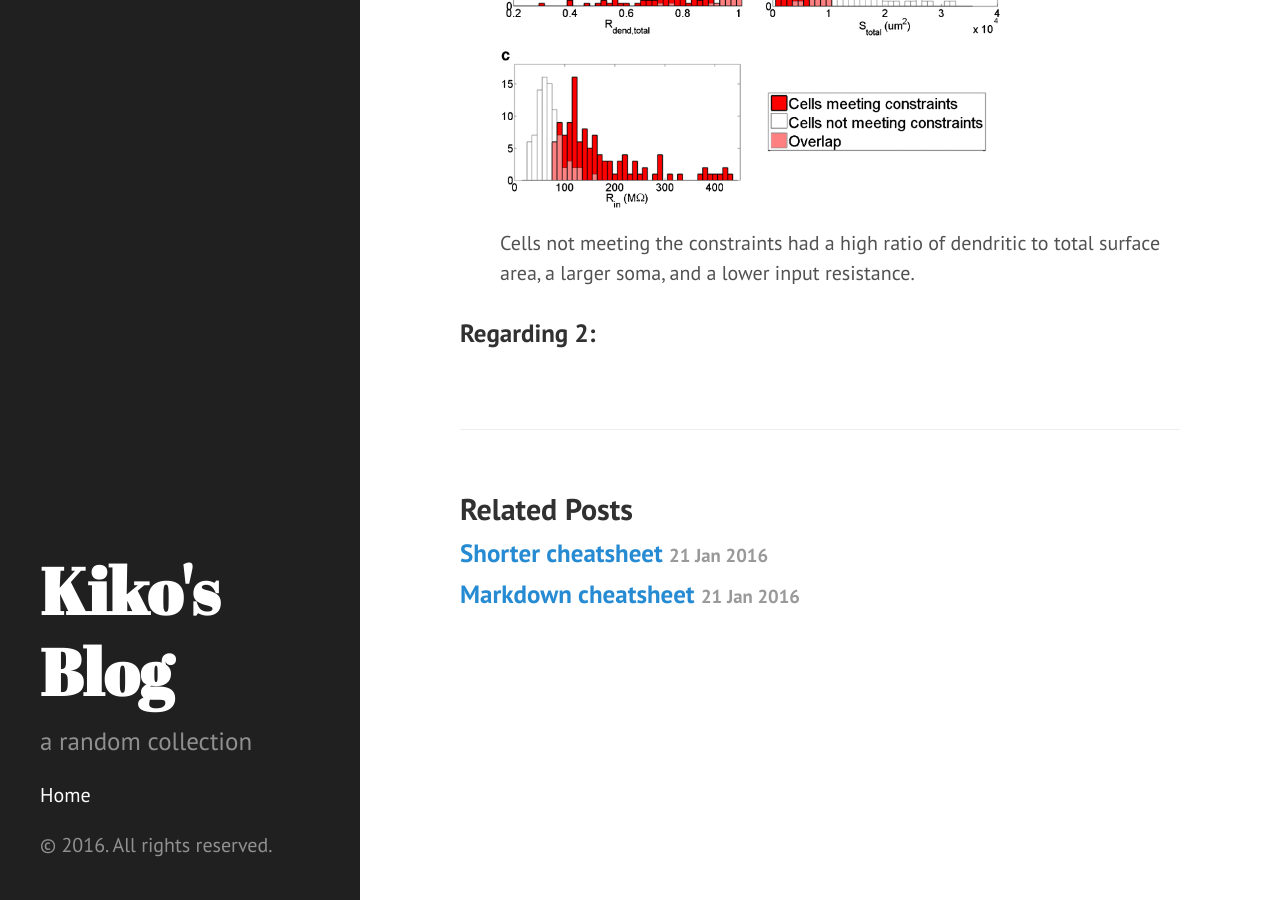
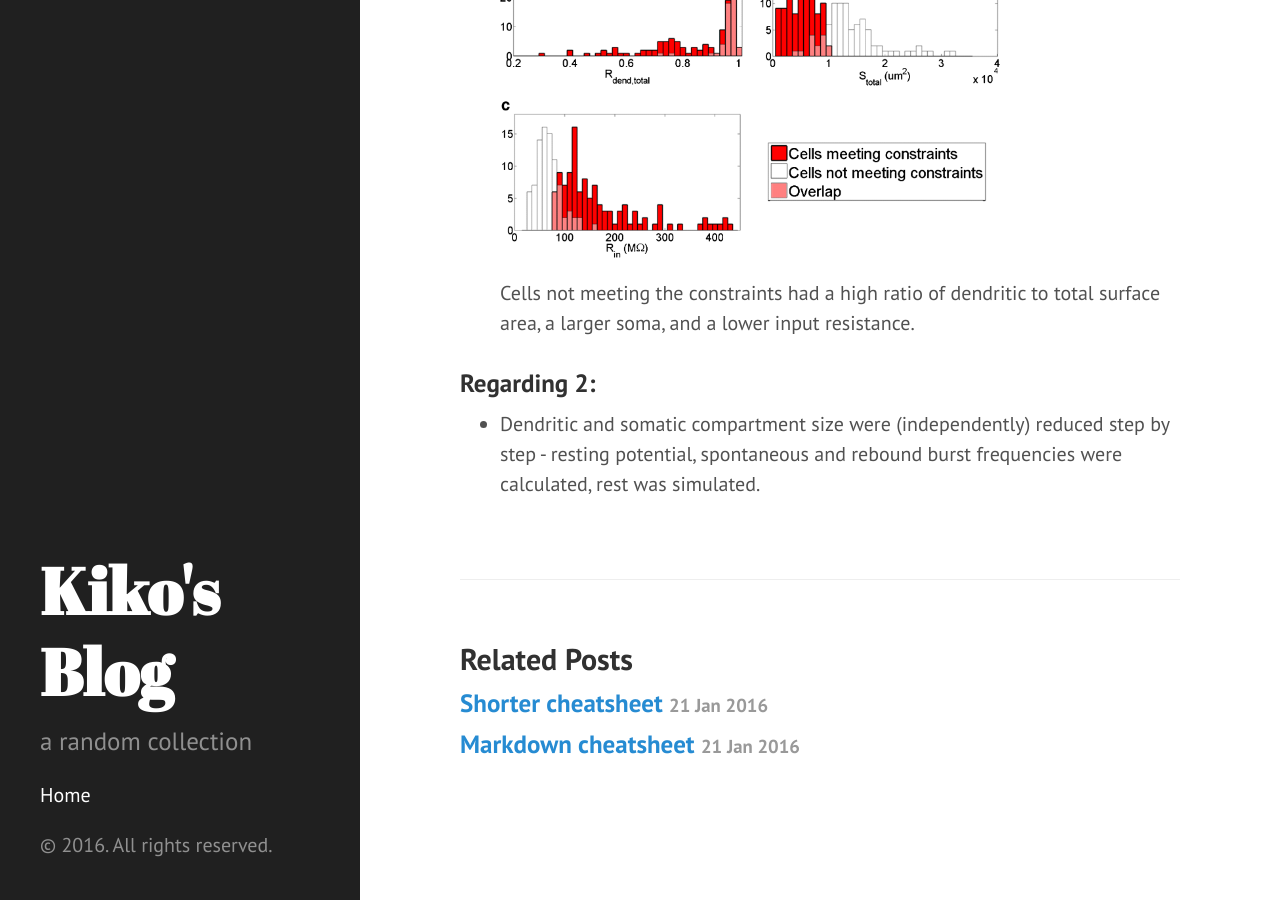
Before and after one commit to KikoBlog/KikoBlog.github.io, a Jekyll site: the page built from _posts/2016-01-21-journal-club-jan-2016.markdown, in a window 1280 px wide and 900 px high, scrolled down 3497 px. Built offline with Jekyll 4.4.1, drawn with Linux system fonts in a browser that asks for light colours; part of the change alters nothing that is shown; some of the changed text lies outside the part shown.

Commit message:
Post update: journal club jan 2016

```diff
--- a/_posts/2016-01-21-journal-club-jan-2016.markdown
+++ b/_posts/2016-01-21-journal-club-jan-2016.markdown
@@ -30,6 +30,9 @@ To explore the relationship between differences in morphology of RGCs and certai
 1. They connect to ON and OFF bipolar cells
 1. ...retinal magic
 1. ON and OFF pathways converge in the visual cortex as simple cells
+
+S-cell: sustained
+T-cell: transient
 
 ...what is alpha-like behaviour?
 
@@ -77,3 +80,4 @@ Different ion channel concentrations are given in Table 4.
 Cells not meeting the constraints had a high ratio of dendritic to total surface area, a larger soma, and a lower input resistance.
 
 ### Regarding 2:
+* Dendritic and somatic compartment size were (independently) reduced step by step - resting potential, spontaneous and rebound burst frequencies were calculated, rest was simulated.
```
